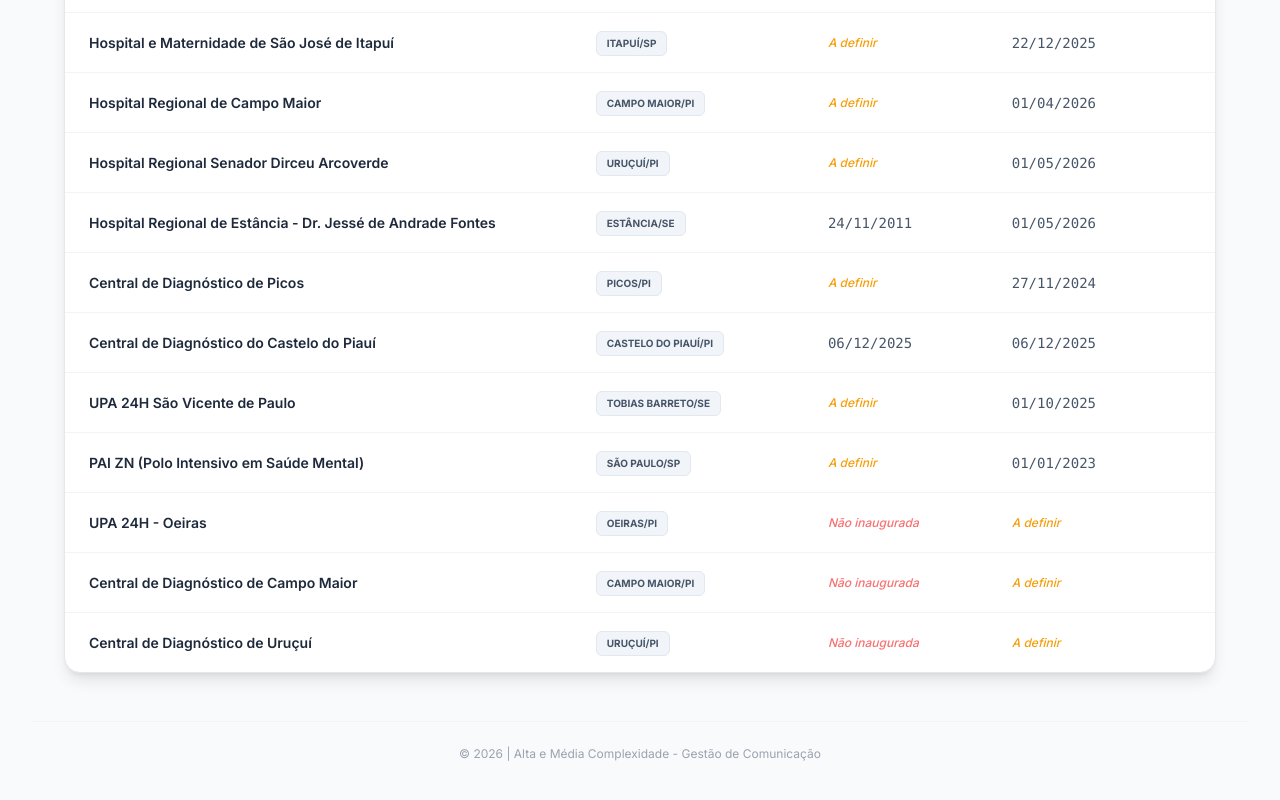
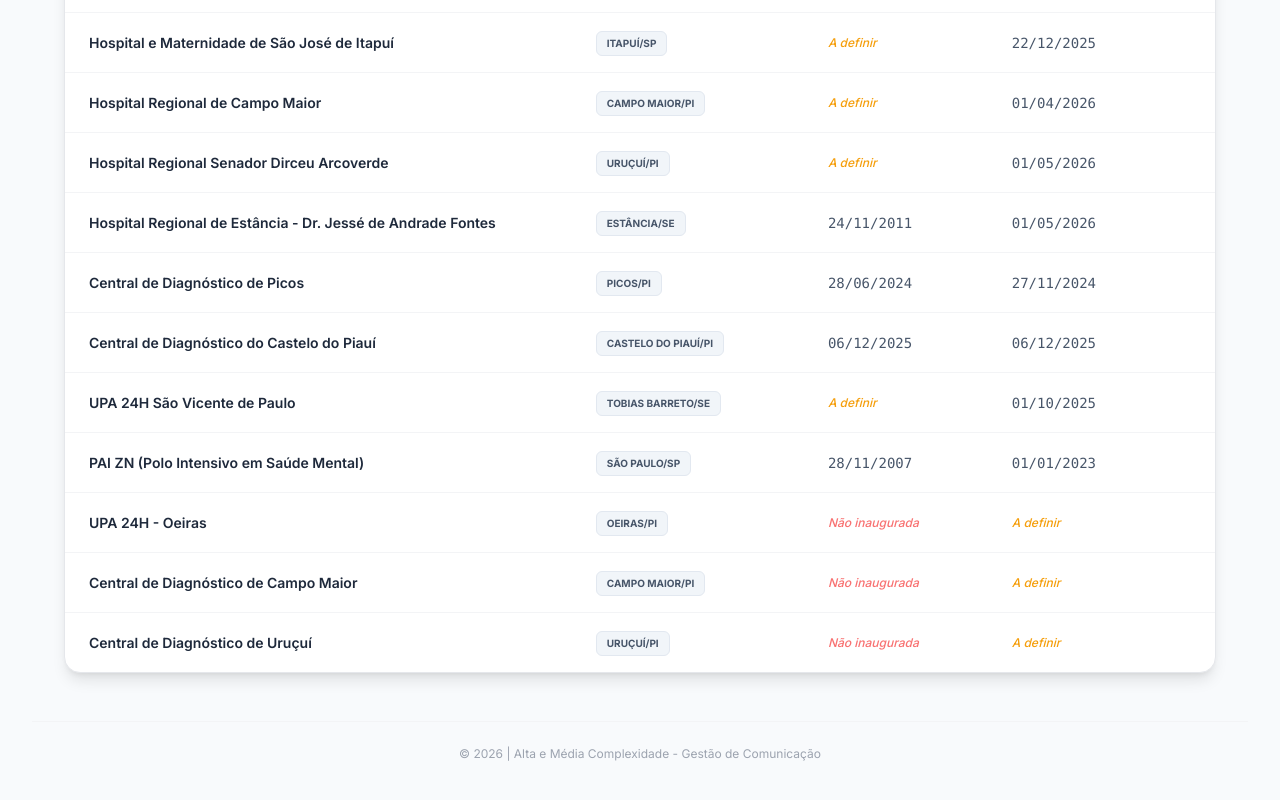
Before and after one commit to comunicacaosbcd/projeto_infos_comunicacao, a plain HTML site: page index.html in a window 1280 px wide. Shown: the part 1933-2733 px from the top of the page. Drawn offline with nearby package versions, Linux system fonts and the light colour scheme.

Commit message:
Update CD de Picos e Pai ZN

```diff
--- a/index.html
+++ b/index.html
@@ -190,10 +190,10 @@
             { name: "Hospital Regional de Campo Maior", location: "Campo Maior/PI", inauguration: "dd/mm/aaaa", mgmtStart: "01/04/2026" },
             { name: "Hospital Regional Senador Dirceu Arcoverde", location: "Uruçuí/PI", inauguration: "dd/mm/aaaa", mgmtStart: "01/05/2026" },
             { name: "Hospital Regional de Estância - Dr. Jessé de Andrade Fontes", location: "Estância/SE", inauguration: "24/11/2011", mgmtStart: "01/05/2026" },
-            { name: "Central de Diagnóstico de Picos", location: "Picos/PI", inauguration: "dd/mm/aaaa", mgmtStart: "27/11/2024" },
+            { name: "Central de Diagnóstico de Picos", location: "Picos/PI", inauguration: "28/06/2024", mgmtStart: "27/11/2024" },
             { name: "Central de Diagnóstico do Castelo do Piauí", location: "Castelo do Piauí/PI", inauguration: "06/12/2025", mgmtStart: "06/12/2025" },
             { name: "UPA 24H São Vicente de Paulo", location: "Tobias Barreto/SE", inauguration: "dd/mm/aaaa", mgmtStart: "01/10/2025" },
-            { name: "PAI ZN (Polo Intensivo em Saúde Mental)", location: "São Paulo/SP", inauguration: "dd/mm/aaaa", mgmtStart: "01/01/2023" },
+            { name: "PAI ZN (Polo Intensivo em Saúde Mental)", location: "São Paulo/SP", inauguration: "28/11/2007", mgmtStart: "01/01/2023" },
             { name: "UPA 24H - Oeiras", location: "Oeiras/PI", inauguration: "Não inaugurada", mgmtStart: "dd/mm/aaaa" },
             { name: "Central de Diagnóstico de Campo Maior", location: "Campo Maior/PI", inauguration: "Não inaugurada", mgmtStart: "dd/mm/aaaa" },
             { name: "Central de Diagnóstico de Uruçuí", location: "Uruçuí/PI", inauguration: "Não inaugurada", mgmtStart: "dd/mm/aaaa" }
```
